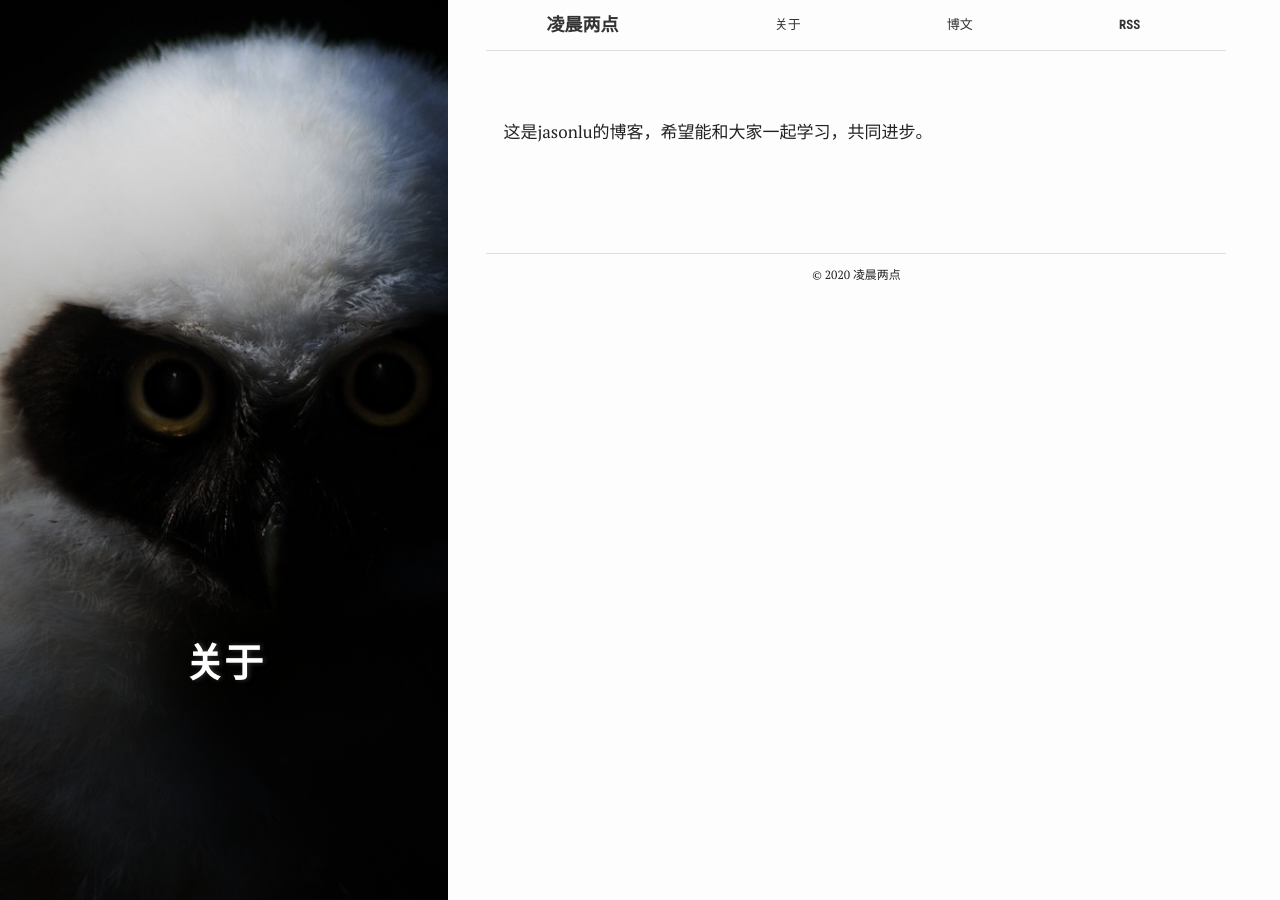
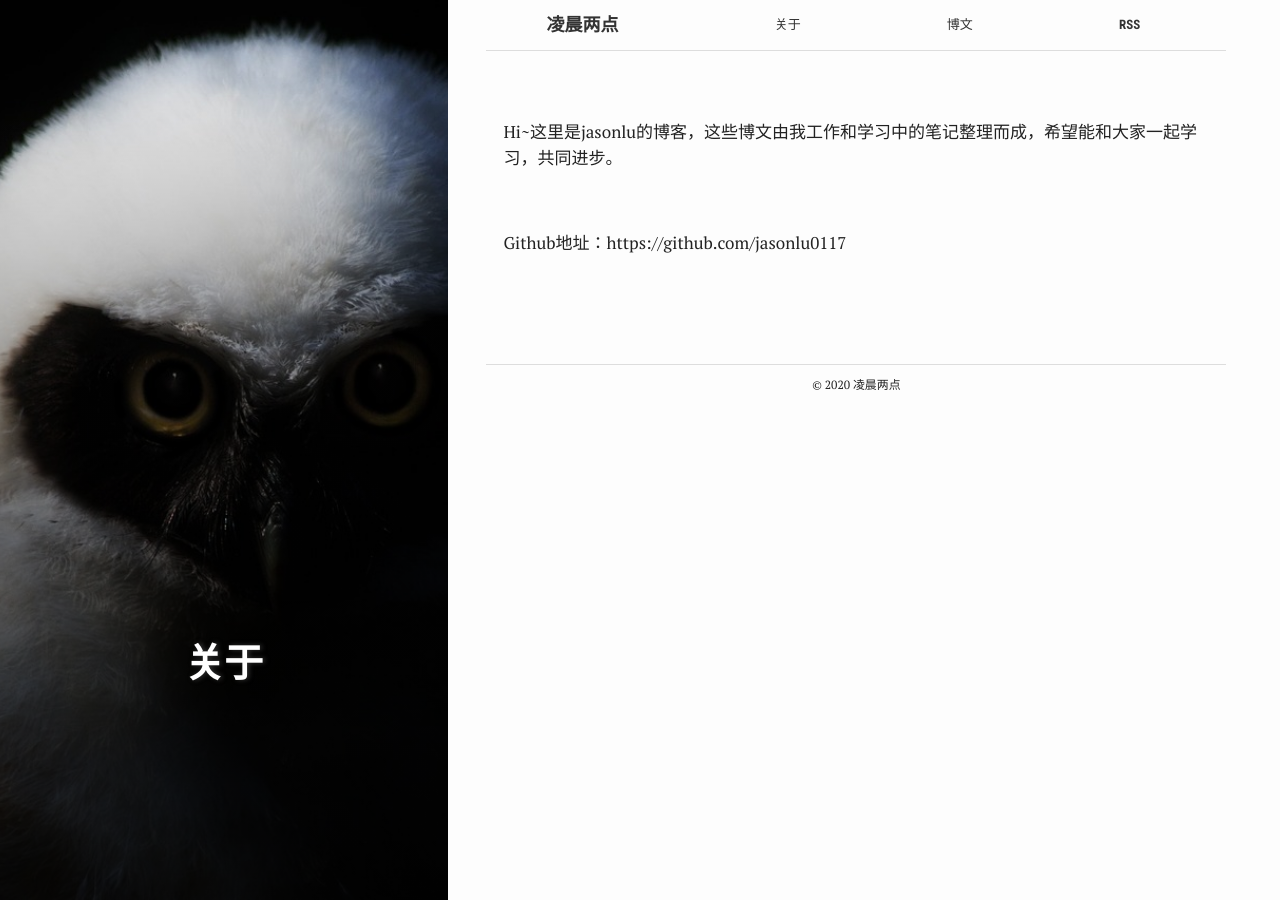
Before and after one commit to jasonlu0117/jasonlu0117.github.io, a Jekyll site: the page built from 关于.md, in a window 1280 px wide. Built offline with Jekyll 4.4.1, drawn with Linux system fonts in a browser that asks for light colours.

Commit message:
update doc

```diff
--- a/关于.md
+++ b/关于.md
@@ -8,4 +8,8 @@ summary: ""
 active: about
 ---
 
-这是jasonlu的博客，希望能和大家一起学习，共同进步。
+Hi~这里是jasonlu的博客，这些博文由我工作和学习中的笔记整理而成，希望能和大家一起学习，共同进步。
+
+<br/>
+
+Github地址：https://github.com/jasonlu0117
```
Also changed, not shown: _posts/2018-06-18-我的第一篇博客.md (deleted, +0 -10 lines).
